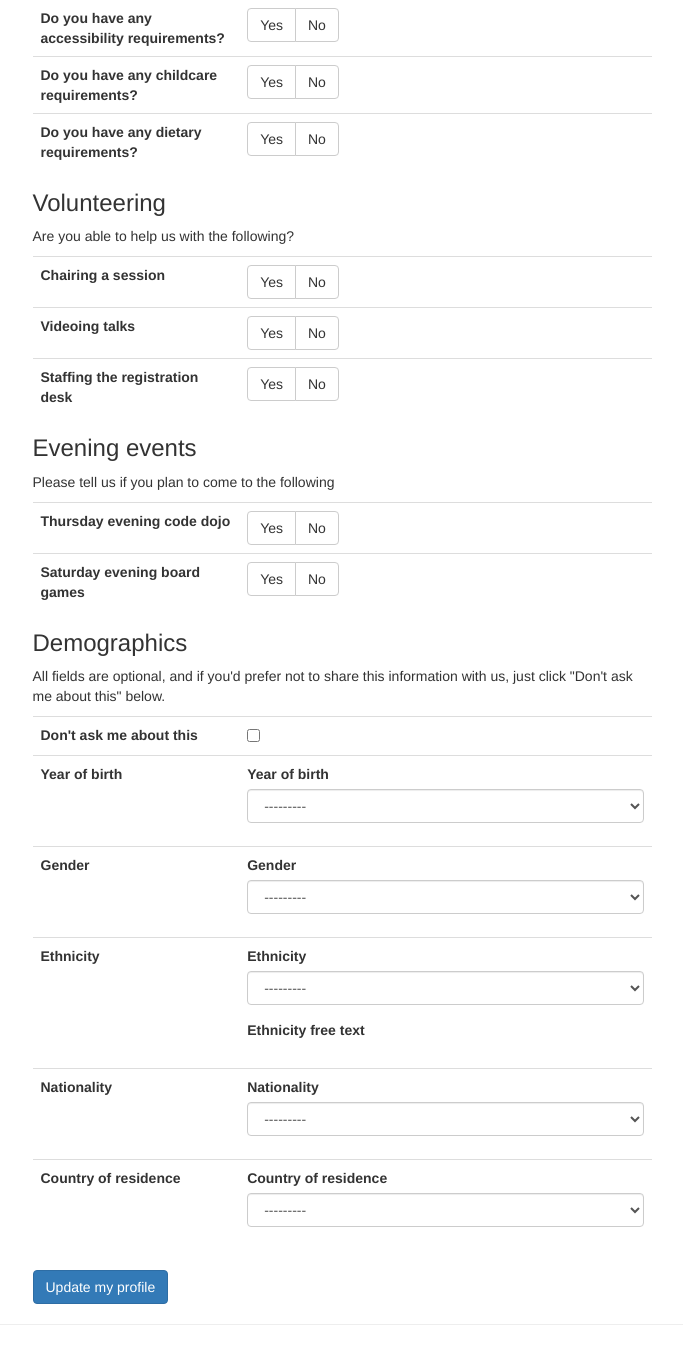
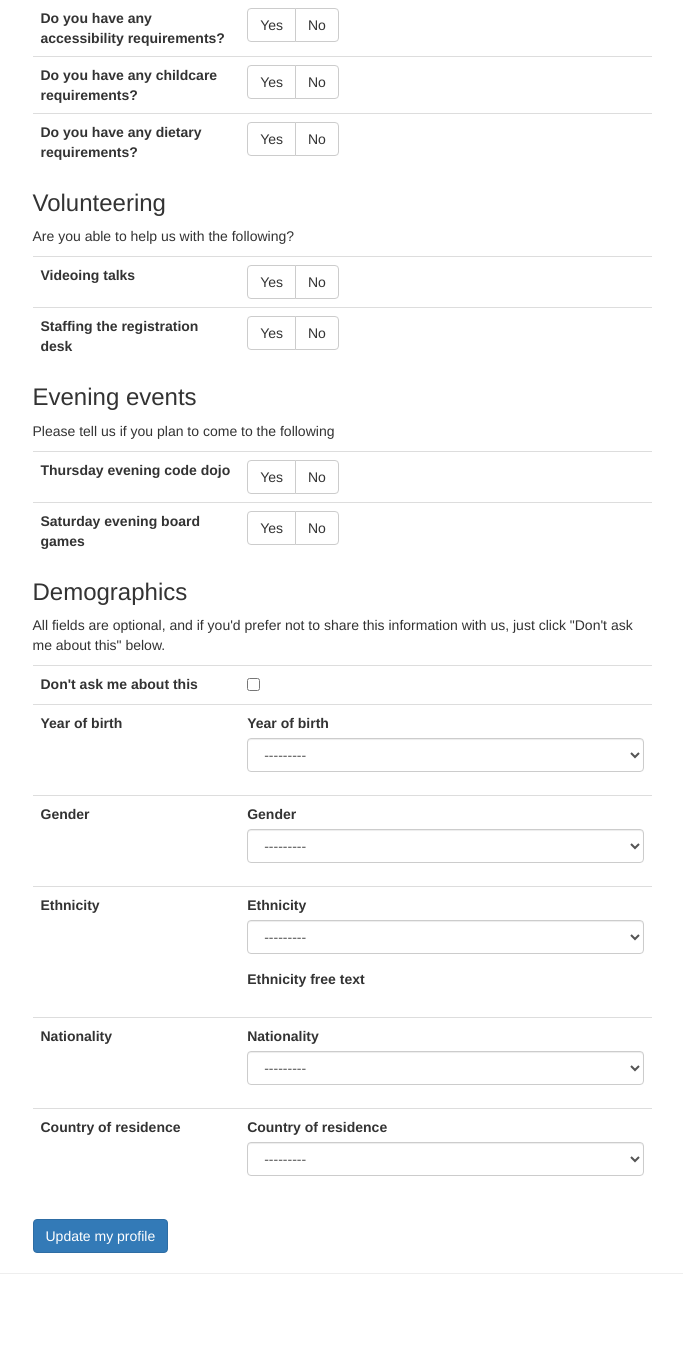
Before and after one commit to PyconUK/ironcage, a Django app: page /profile/edit/ in a window 1280 px wide. Shown: the part 368-1713 px from the top of the page, without its empty margins (135-818 px from the left). After the commit the page ends 1642 px from the top, so only its background shows below. Run offline with Django 3.2, Linux system fonts and the light colour scheme; the visitor is signed in with stand-in values (Sample User, id 1); data that the repository does not hold is empty; some libraries are stand-ins or nearby versions.

Commit message:
Remove session chairing from volunteering options

```diff
--- a/accounts/templates/accounts/edit_profile.html
+++ b/accounts/templates/accounts/edit_profile.html
@@ -75,20 +75,6 @@
         <h3>Volunteering</h3>
         <p>Are you able to help us with the following?</p>
         <table class="table">
-          <tr>
-            <th class="col-md-4">Chairing a session</th>
-            <td>
-              <div class="btn-group" data-toggle="buttons">
-                <label class="btn btn-default{% if form.volunteer_session_chair.value == True %} active{% endif %}">
-                  <input type="radio" name="volunteer_session_chair" value="2" {% if form.volunteer_session_chair.value == True %} checked{% endif %}>Yes
-                </label>
-                <label class="btn btn-default{% if form.volunteer_session_chair.value == False %} active{% endif %}">
-                  <input type="radio" name="volunteer_session_chair" value="3" {% if form.volunteer_session_chair.value == False %} checked{% endif %}>No
-                </label>
-              </div>
-            </td>
-          </tr>
-
           <tr>
             <th class="col-md-4">Videoing talks</th>
             <td>
```
